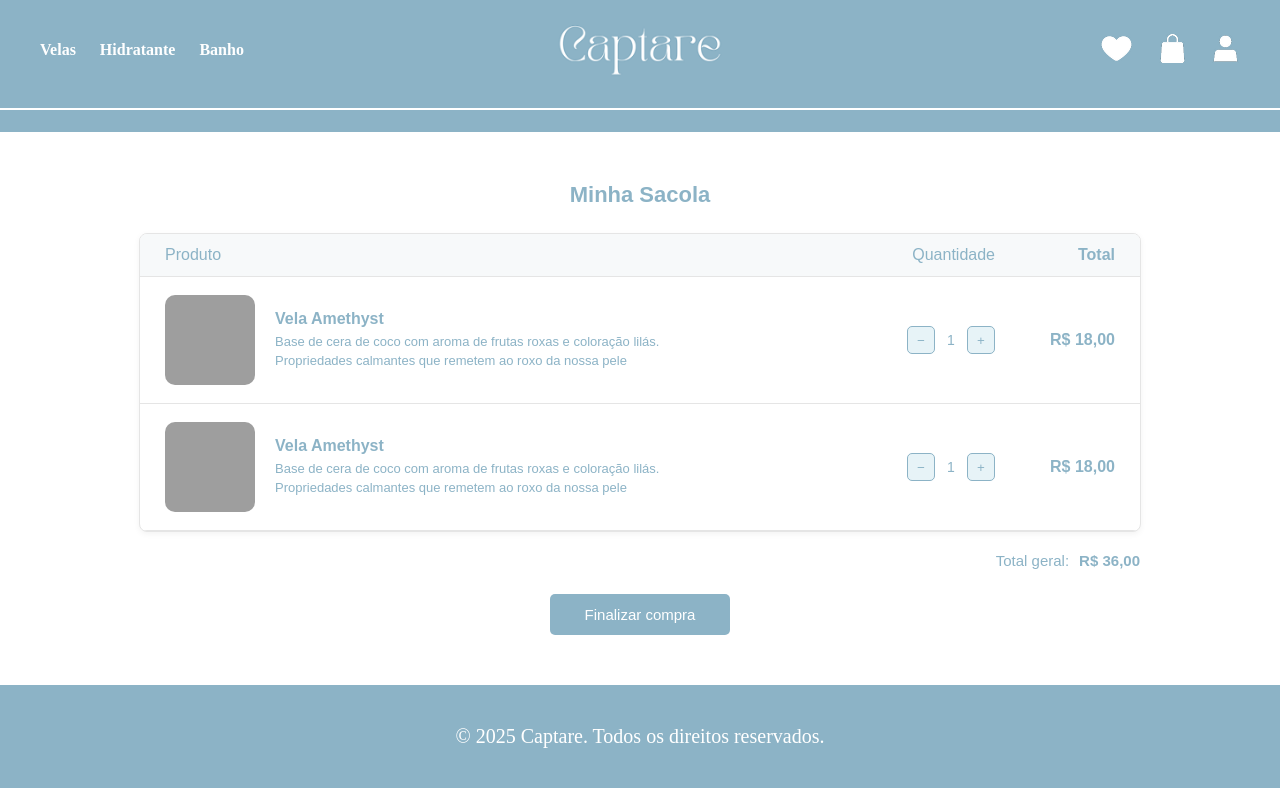
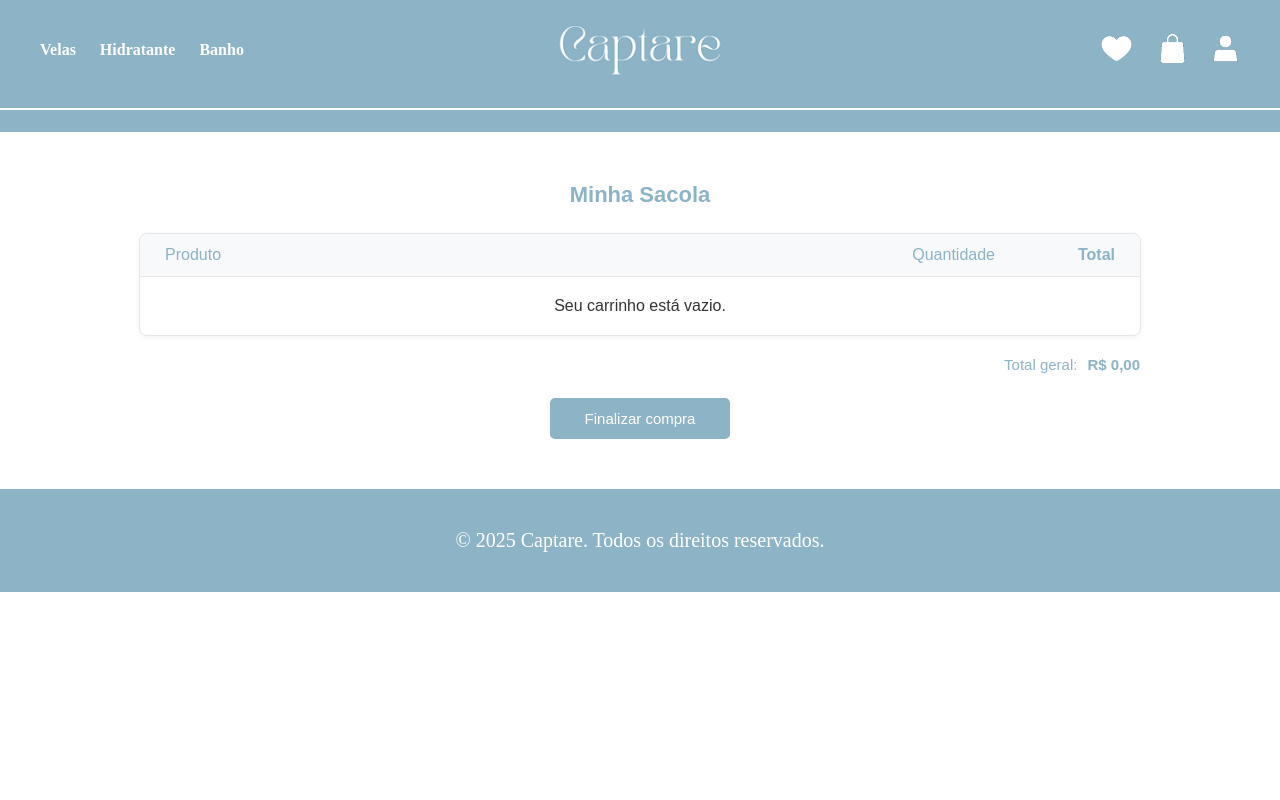
Before and after one commit to fracisconeto/Captare_Front, a Vue app: page /carrinho in a window 1280 px wide. Built offline with nearby package versions, Linux system fonts and the light colour scheme; grey boxes are pictures that could not be loaded.

Commit message:
feat: adicionar suporte ao carrinho de compras com funcionalidades de adicionar, remover e calcular total

```diff
--- a/package.json
+++ b/package.json
@@ -14,6 +14,7 @@
   },
   "dependencies": {
     "@supabase/supabase-js": "^2.78.0",
+    "@vueuse/core": "^14.0.0",
     "axios": "^1.13.1",
     "pinia": "^3.0.1",
     "vue": "^3.5.13",
--- /dev/null
+++ b/src/stores/carrinho.js
@@ -0,0 +1,44 @@
+import { defineStore } from 'pinia'
+import { useStorage } from '@vueuse/core'
+import { reactive } from 'vue'
+
+export const useCarrinhoStore = defineStore('carrinho', () => {
+  const itens = reactive(useStorage('carrinho-itens', []))
+
+  function adicionarItem(item) {
+    const existente = itens.value.find((i) => i.id === item.id)
+    if (existente) {
+      existente.quantidade += item.quantidade || 1
+    } else {
+      itens.value.push({
+        ...item,
+        quantidade: item.quantidade || 1,
+      })
+    }
+  }
+
+  function removerItem(itemId) {
+    const index = itens.value.findIndex((i) => i.id === itemId)
+    if (index > -1) {
+      itens.value.splice(index, 1)
+    }
+  }
+
+  function limparCarrinho() {
+    itens.value.splice(0, itens.length)
+  }
+
+  const totalItens = () => {
+    return itens.value.reduce((total, item) => total + (parseInt(item.quantidade) || 0), 0)
+  }
+
+  const totalPreco = () => {
+    return itens.value.reduce((total, item) => {
+      const preco = parseFloat(item.preco) || 0
+      const quantidade = parseInt(item.quantidade) || 0
+      return total + preco * quantidade
+    }, 0)
+  }
+
+  return { itens, adicionarItem, removerItem, limparCarrinho, totalItens, totalPreco }
+})
--- a/src/views/BanhoView.vue
+++ b/src/views/BanhoView.vue
@@ -1,28 +1,28 @@
 <script setup>
 import { ref, onMounted } from 'vue'
 import { supabase } from '../plugins/supabase'
+import { useCarrinhoStore } from '@/stores/carrinho'
 
+const carrinhoStore = useCarrinhoStore()
 const produtos = ref([])
 
 // --- FUNÇÃO PARA RESOLUÇÃO DINÂMICA DE IMAGENS ---
 function getImageUrl(imageFileName, ext = 'png') {
-
-  const ASSETS_BASE = '../assets';
+  const ASSETS_BASE = '../assets'
 
   if (!imageFileName) {
-    return new URL(`${ASSETS_BASE}/vela1.png`, import.meta.url).href;
+    return new URL(`${ASSETS_BASE}/vela1.png`, import.meta.url).href
   }
 
-  const PRODUTOS_DIR = `${ASSETS_BASE}/produtos`;
+  const PRODUTOS_DIR = `${ASSETS_BASE}/produtos`
 
   if (/\.[a-zA-Z0-9]+$/.test(imageFileName)) {
-    return new URL(`${PRODUTOS_DIR}/${imageFileName}`, import.meta.url).href;
+    return new URL(`${PRODUTOS_DIR}/${imageFileName}`, import.meta.url).href
   }
 
-  return new URL(`${PRODUTOS_DIR}/${imageFileName}.${ext}`, import.meta.url).href;
+  return new URL(`${PRODUTOS_DIR}/${imageFileName}.${ext}`, import.meta.url).href
 }
 // ----------------------------------------------------
-
 
 const getItensDeBanho = async () => {
   // Filtrando pela categoria_id = 3 (Banho) E limitando a 8 itens
@@ -37,9 +37,9 @@
     return
   }
 
-  produtos.value = data.map(p => ({
+  produtos.value = data.map((p) => ({
     ...p,
-    imgSrc: getImageUrl(p.image1, 'png')
+    imgSrc: getImageUrl(p.image1, 'png'),
   }))
 }
 
@@ -47,7 +47,6 @@
   getItensDeBanho()
 })
 </script>
-
 
 <template>
   <div class="velas-container">
@@ -67,7 +66,12 @@
         </div>
         <div class="container-adicionar">
           <img src="../assets/coracao.png" alt="favoritar" />
-          <button class="btn-adicionar">Adicionar</button>
+          <button
+            class="btn-adicionar"
+            @click="carrinhoStore.adicionarItem({ ...produto, quantidade: 1 })"
+          >
+            Adicionar
+          </button>
         </div>
       </div>
     </div>
@@ -75,17 +79,76 @@
 </template>
 <style scoped>
 /* Seu CSS permanece igual */
-.velas-container { padding: 60px 80px; background-color: #fff; display: flex; flex-direction: column; align-items: center; }
-.titulo { display: flex; align-items: center; gap: 16px; margin-bottom: 48px; }
-.titulo img { width: 40px; height: 40px; }
-.titulo h1 { font-size: 36px; color: #8CB3C6; font-weight: 600; }
-.grid-velas { display: grid; grid-template-columns: repeat(4, 1fr); gap: 48px; width: 100%; max-width: 1400px; }
-.box-vela { background-color: #8CB3C6; padding: 24px; display: flex; flex-direction: column; align-items: center; }
-.container-img img { width: 100%; height: auto; }
-.continer-texto { text-align: center; margin: 20px 0; }
-.continer-texto h3 { font-size: 20px; color: white; margin-bottom: 8px; }
-.continer-texto h2 { font-size: 22px; color: white; margin: 0; }
-.container-adicionar { display: flex; align-items: center; gap: 12px; }
-.container-adicionar img { width: 28px; height: 28px; }
-.btn-adicionar { background-color: #fff; color: #8CB3C6; font-weight: bold; border: none; padding: 10px 18px; font-size: 16px; cursor: pointer; }
+.velas-container {
+  padding: 60px 80px;
+  background-color: #fff;
+  display: flex;
+  flex-direction: column;
+  align-items: center;
+}
+.titulo {
+  display: flex;
+  align-items: center;
+  gap: 16px;
+  margin-bottom: 48px;
+}
+.titulo img {
+  width: 40px;
+  height: 40px;
+}
+.titulo h1 {
+  font-size: 36px;
+  color: #8cb3c6;
+  font-weight: 600;
+}
+.grid-velas {
+  display: grid;
+  grid-template-columns: repeat(4, 1fr);
+  gap: 48px;
+  width: 100%;
+  max-width: 1400px;
+}
+.box-vela {
+  background-color: #8cb3c6;
+  padding: 24px;
+  display: flex;
+  flex-direction: column;
+  align-items: center;
+}
+.container-img img {
+  width: 100%;
+  height: auto;
+}
+.continer-texto {
+  text-align: center;
+  margin: 20px 0;
+}
+.continer-texto h3 {
+  font-size: 20px;
+  color: white;
+  margin-bottom: 8px;
+}
+.continer-texto h2 {
+  font-size: 22px;
+  color: white;
+  margin: 0;
+}
+.container-adicionar {
+  display: flex;
+  align-items: center;
+  gap: 12px;
+}
+.container-adicionar img {
+  width: 28px;
+  height: 28px;
+}
+.btn-adicionar {
+  background-color: #fff;
+  color: #8cb3c6;
+  font-weight: bold;
+  border: none;
+  padding: 10px 18px;
+  font-size: 16px;
+  cursor: pointer;
+}
 </style>
--- a/src/views/CarrinhoView.vue
+++ b/src/views/CarrinhoView.vue
@@ -1,40 +1,30 @@
 <script setup>
-import RodaView from '../components/RodaView.vue';
-import { reactive, computed } from "vue";
+import RodaView from '../components/RodaView.vue'
+import { useCarrinhoStore } from '@/stores/carrinho'
+const carrinhoStore = useCarrinhoStore()
 
-const produtos = reactive([
-  {
-    nome: "Vela Amethyst",
-    descricao:
-      "Base de cera de coco com aroma de frutas roxas e coloração lilás. Propriedades calmantes que remetem ao roxo da nossa pele",
-    preco: 18.0,
-    quantidade: 1,
-    imagem:
-      "https://cdn-icons-png.flaticon.com/512/6996/6996140.png",
-  },
-  {
-    nome: "Vela Amethyst",
-    descricao:
-      "Base de cera de coco com aroma de frutas roxas e coloração lilás. Propriedades calmantes que remetem ao roxo da nossa pele",
-    preco: 18.0,
-    quantidade: 1,
-    imagem:
-      "https://cdn-icons-png.flaticon.com/512/6996/6996140.png",
-  },
-]);
+// =======================
+// Carrinho Sacola (feat-17)
+// =======================
+const produtos = carrinhoStore.$state.itens
 
-function aumentarQuantidade(i) {
-  produtos[i].quantidade++;
+function aumentarQuantidade(index) {
+  if (produtos[index]) {
+    produtos[index].quantidade += 1
+  }
 }
 
-function diminuirQuantidade(i) {
-  if (produtos[i].quantidade > 1) produtos[i].quantidade--;
+function diminuirQuantidade(index) {
+  if (produtos[index]) {
+    if (produtos[index].quantidade > 1) {
+      produtos[index].quantidade -= 1
+    } else {
+      carrinhoStore.removerItem(produtos[index].id)
     }
-
-const totalGeral = computed(() =>
-  produtos.reduce((acc, item) => acc + item.preco * item.quantidade, 0)
-);
-</script><template>
+  }
+}
+</script>
+<template>
   <div class="sacola-container">
     <h2 class="titulo">Minha Sacola</h2>
 
@@ -45,13 +35,10 @@
         <span class="coluna-total">Total</span>
       </div>
 
-      <div
-        class="linha-produto"
-        v-for="(item, index) in produtos"
-        :key="index"
-      >
+      <template v-if="produtos.length > 0">
+        <div class="linha-produto" v-for="(item, index) in produtos" :key="index">
           <div class="coluna-produto">
-          <img :src="item.imagem" alt="Produto" class="imagem-produto" />
+            <img :src="item.imgSrc" alt="Produto" class="imagem-produto" />
             <div class="info-produto">
               <h3 class="nome-produto">{{ item.nome }}</h3>
               <p class="descricao">{{ item.descricao }}</p>
@@ -68,26 +55,26 @@
             R$ {{ (item.preco * item.quantidade).toFixed(2).replace('.', ',') }}
           </div>
         </div>
+      </template>
+      <div v-else>
+        <p style="padding: 20px; text-align: center;">Seu carrinho está vazio.</p>
+      </div>
     </div>
 
     <div class="total-geral">
       <span>Total geral:</span>
-      <strong>R$ {{ totalGeral.toFixed(2).replace('.', ',') }}</strong>
+      <strong>R$ {{ carrinhoStore.totalPreco().toFixed(2).replace('.', ',') }}</strong>
     </div>
 
     <button class="botao-finalizar">Finalizar compra</button>
-
-
   </div>
-   <RodaView/>
+  <RodaView />
 </template>
-
-
 
 <style scoped>
 /* ====== Estrutura geral ====== */
 .sacola-container {
-  font-family: "Poppins", sans-serif;
+  font-family: 'Poppins', sans-serif;
   background-color: #ffffff;
   display: flex;
   flex-direction: column;
@@ -240,6 +227,4 @@
 }
 
 /* ====== Rodapé ====== */
-
-
 </style>
--- a/src/views/HidratantesView.vue
+++ b/src/views/HidratantesView.vue
@@ -1,7 +1,9 @@
 <script setup>
 import { ref, onMounted } from 'vue'
 import { supabase } from '../plugins/supabase'
+import { useCarrinhoStore } from '@/stores/carrinho'
 
+const carrinhoStore = useCarrinhoStore()
 const produtos = ref([])
 
 // --- FUNÇÃO PARA RESOLUÇÃO DINÂMICA DE IMAGENS ---
@@ -67,7 +69,7 @@
         </div>
         <div class="container-adicionar">
           <img src="../assets/coracao.png" alt="favoritar" />
-          <button class="btn-adicionar">Adicionar</button>
+          <button class="btn-adicionar" @click="carrinhoStore.adicionarItem({ ...produto, quantidade: 1 })">Adicionar</button>
         </div>
       </div>
     </div>
--- a/src/views/VelasView.vue
+++ b/src/views/VelasView.vue
@@ -1,6 +1,8 @@
 <script setup>
-import { ref, reactive, computed, onMounted } from 'vue'
+import { ref, onMounted } from 'vue'
 import { supabase } from '../plugins/supabase'
+import { useCarrinhoStore } from '@/stores/carrinho'
+const carrinhoStore = useCarrinhoStore()
 
 // =======================
 // Produtos Velas (dev)
@@ -29,9 +31,9 @@
     return
   }
 
-  produtos.value = data.map(p => ({
+  produtos.value = data.map((p) => ({
     ...p,
-    imgSrc: getImageUrl(p.image1, 'png')
+    imgSrc: getImageUrl(p.image1, 'png'),
   }))
 }
 
@@ -40,20 +42,8 @@
 // =======================
 // Carrinho Sacola (feat-17)
 // =======================
-const carrinho = reactive([
-  {
-    nome: "Vela Amethyst",
-    descricao: "Base de cera de coco com aroma de frutas roxas e coloração lilás. Propriedades calmantes.",
-    preco: 18.0,
-    quantidade: 1,
-    imagem: "https://cdn-icons-png.flaticon.com/512/6996/6996140.png"
-  }
-])
 
-function aumentarQuantidade(i) { carrinho[i].quantidade++ }
-function diminuirQuantidade(i) { if (carrinho[i].quantidade > 1) carrinho[i].quantidade-- }
 
-const totalGeral = computed(() => carrinho.reduce((acc, item) => acc + item.preco * item.quantidade, 0))
 </script>
 
 <template>
@@ -76,8 +66,13 @@
           <h2>R$ {{ produto.preco }}</h2>
         </div>
         <div class="container-adicionar">
-          <img src="../assets/icons/add-to-cart.svg" alt="Adicionar ao carrinho" />
-          <button class="btn-adicionar">Adicionar</button>
+          <img src="../assets/coracao.png" alt="favoritar" />
+          <button
+            class="btn-adicionar"
+            @click="carrinhoStore.adicionarItem({ ...produto, quantidade: 1 })"
+          >
+            Adicionar
+          </button>
         </div>
       </div>
     </div>
@@ -86,44 +81,7 @@
   <!-- ======================= -->
   <!-- Carrinho Sacola (feat-17) -->
   <!-- ======================= -->
-  <div class="sacola-container">
-    <h2 class="titulo">Minha Sacola</h2>
 
-    <div class="tabela">
-      <div class="linha-cabecalho">
-        <span class="coluna-produto">Produto</span>
-        <span class="coluna-quantidade">Quantidade</span>
-        <span class="coluna-total">Total</span>
-      </div>
-
-      <div class="linha-produto" v-for="(item, index) in carrinho" :key="index">
-        <div class="coluna-produto">
-          <img :src="item.imagem" alt="Produto" class="imagem-produto" />
-          <div class="info-produto">
-            <h3 class="nome-produto">{{ item.nome }}</h3>
-            <p class="descricao">{{ item.descricao }}</p>
-          </div>
-        </div>
-
-        <div class="coluna-quantidade">
-          <button class="botao" @click="diminuirQuantidade(index)">−</button>
-          <span class="quantidade">{{ item.quantidade }}</span>
-          <button class="botao" @click="aumentarQuantidade(index)">+</button>
-        </div>
-
-        <div class="coluna-total">
-          R$ {{ (item.preco * item.quantidade).toFixed(2).replace('.', ',') }}
-        </div>
-      </div>
-    </div>
-
-    <div class="total-geral">
-      <span>Total geral:</span>
-      <strong>R$ {{ totalGeral.toFixed(2).replace('.', ',') }}</strong>
-    </div>
-
-    <button class="botao-finalizar">Finalizar compra</button>
-  </div>
 </template>
 
 <style scoped>
@@ -137,39 +95,207 @@
   flex-direction: column;
   align-items: center;
 }
-.titulo { display: flex; align-items: center; gap: 16px; margin-bottom: 48px; }
-.titulo img { width: 40px; height: 40px; }
-.titulo h1 { font-size: 36px; color: #8CB3C6; font-weight: 600; }
-.grid-velas { display: grid; grid-template-columns: repeat(4, 1fr); gap: 48px; width: 100%; max-width: 1400px; }
-.box-vela { background-color: #8CB3C6; padding: 24px; display: flex; flex-direction: column; align-items: center; border-radius: 10px; box-shadow: 0 2px 6px rgba(140,179,198,0.3); }
-.container-img img { width: 100%; height: auto; border-radius: 8px; }
-.continer-texto { text-align: center; margin: 20px 0; }
-.continer-texto h3 { font-size: 20px; color: white; margin-bottom: 8px; }
-.continer-texto h2 { font-size: 22px; color: white; margin: 0; }
-.container-adicionar { display: flex; align-items: center; gap: 12px; }
-.container-adicionar img { width: 28px; height: 28px; }
-.btn-adicionar { background-color: #fff; color: #8CB3C6; font-weight: bold; border: none; padding: 10px 18px; font-size: 16px; cursor: pointer; border-radius: 6px; transition: all 0.2s ease-in-out; }
-.btn-adicionar:hover { background-color: #8CB3C6; color: white; border: 1px solid white; }
+.titulo {
+  display: flex;
+  align-items: center;
+  gap: 16px;
+  margin-bottom: 48px;
+}
+.titulo img {
+  width: 40px;
+  height: 40px;
+}
+.titulo h1 {
+  font-size: 36px;
+  color: #8cb3c6;
+  font-weight: 600;
+}
+.grid-velas {
+  display: grid;
+  grid-template-columns: repeat(4, 1fr);
+  gap: 48px;
+  width: 100%;
+  max-width: 1400px;
+}
+.box-vela {
+  background-color: #8cb3c6;
+  padding: 24px;
+  display: flex;
+  flex-direction: column;
+  align-items: center;
+  border-radius: 10px;
+  box-shadow: 0 2px 6px rgba(140, 179, 198, 0.3);
+}
+.container-img img {
+  width: 100%;
+  height: auto;
+  border-radius: 8px;
+}
+.continer-texto {
+  text-align: center;
+  margin: 20px 0;
+}
+.continer-texto h3 {
+  font-size: 20px;
+  color: white;
+  margin-bottom: 8px;
+}
+.continer-texto h2 {
+  font-size: 22px;
+  color: white;
+  margin: 0;
+}
+.container-adicionar {
+  display: flex;
+  align-items: center;
+  gap: 12px;
+}
+.container-adicionar img {
+  width: 28px;
+  height: 28px;
+}
+.btn-adicionar {
+  background-color: #fff;
+  color: #8cb3c6;
+  font-weight: bold;
+  border: none;
+  padding: 10px 18px;
+  font-size: 16px;
+  cursor: pointer;
+  border-radius: 6px;
+  transition: all 0.2s ease-in-out;
+}
+.btn-adicionar:hover {
+  background-color: #8cb3c6;
+  color: white;
+  border: 1px solid white;
+}
 
 /* ======================= */
 /* Sacola (feat-17) */
 /* ======================= */
-.sacola-container { font-family: "Poppins", sans-serif; background-color: #ffffff; display: flex; flex-direction: column; align-items: center; padding: 50px 40px; color: #8cb3c6; margin-top: 60px; }
-.sacola-container .titulo { font-size: 22px; color: #8cb3c6; margin-bottom: 25px; font-weight: 600; }
-.tabela { width: 92%; max-width: 1100px; border: 1px solid #8cb3c6; border-radius: 8px; overflow: hidden; background-color: #fff; box-shadow: 0 2px 6px rgba(140,179,198,0.3); }
-.linha-cabecalho { display: flex; justify-content: space-between; background-color: #f9fcfd; padding: 12px 25px; font-weight: 500; color: #8cb3c6; border-bottom: 1px solid #8cb3c6; }
-.linha-produto { display: flex; justify-content: space-between; align-items: center; padding: 18px 25px; border-bottom: 1px solid #8cb3c6; }
-.coluna-produto { display: flex; align-items: center; flex: 2; gap: 20px; }
-.imagem-produto { width: 90px; height: 90px; border-radius: 10px; object-fit: cover; border: 1px solid #8cb3c6; }
-.info-produto { max-width: 400px; }
-.nome-produto { font-size: 16px; font-weight: 600; color: #8cb3c6; margin: 0; }
-.descricao { font-size: 13px; color: #8cb3c6; margin-top: 5px; line-height: 1.4; }
-.coluna-quantidade { display: flex; align-items: center; gap: 6px; }
-.botao { background-color: #e7f3f7; border: 1px solid #8cb3c6; color: #8cb3c6; width: 28px; height: 28px; border-radius: 5px; cursor: pointer; transition: all 0.2s; }
-.botao:hover { background-color: #8cb3c6; color: #fff; }
-.quantidade { min-width: 20px; text-align: center; font-size: 14px; color: #8cb3c6; }
-.coluna-total { width: 120px; text-align: right; font-weight: 600; color: #8cb3c6; }
-.total-geral { width: 92%; max-width: 1100px; display: flex; justify-content: flex-end; margin-top: 20px; font-size: 15px; gap: 10px; color: #8cb3c6; }
-.botao-finalizar { margin-top: 25px; background-color: #8cb3c6; color: white; border: none; padding: 12px 35px; border-radius: 5px; cursor: pointer; font-size: 15px; transition: background-color 0.2s; }
-.botao-finalizar:hover { background-color: #7aa2b5; }
+.sacola-container {
+  font-family: 'Poppins', sans-serif;
+  background-color: #ffffff;
+  display: flex;
+  flex-direction: column;
+  align-items: center;
+  padding: 50px 40px;
+  color: #8cb3c6;
+  margin-top: 60px;
+}
+.sacola-container .titulo {
+  font-size: 22px;
+  color: #8cb3c6;
+  margin-bottom: 25px;
+  font-weight: 600;
+}
+.tabela {
+  width: 92%;
+  max-width: 1100px;
+  border: 1px solid #8cb3c6;
+  border-radius: 8px;
+  overflow: hidden;
+  background-color: #fff;
+  box-shadow: 0 2px 6px rgba(140, 179, 198, 0.3);
+}
+.linha-cabecalho {
+  display: flex;
+  justify-content: space-between;
+  background-color: #f9fcfd;
+  padding: 12px 25px;
+  font-weight: 500;
+  color: #8cb3c6;
+  border-bottom: 1px solid #8cb3c6;
+}
+.linha-produto {
+  display: flex;
+  justify-content: space-between;
+  align-items: center;
+  padding: 18px 25px;
+  border-bottom: 1px solid #8cb3c6;
+}
+.coluna-produto {
+  display: flex;
+  align-items: center;
+  flex: 2;
+  gap: 20px;
+}
+.imagem-produto {
+  width: 90px;
+  height: 90px;
+  border-radius: 10px;
+  object-fit: cover;
+  border: 1px solid #8cb3c6;
+}
+.info-produto {
+  max-width: 400px;
+}
+.nome-produto {
+  font-size: 16px;
+  font-weight: 600;
+  color: #8cb3c6;
+  margin: 0;
+}
+.descricao {
+  font-size: 13px;
+  color: #8cb3c6;
+  margin-top: 5px;
+  line-height: 1.4;
+}
+.coluna-quantidade {
+  display: flex;
+  align-items: center;
+  gap: 6px;
+}
+.botao {
+  background-color: #e7f3f7;
+  border: 1px solid #8cb3c6;
+  color: #8cb3c6;
+  width: 28px;
+  height: 28px;
+  border-radius: 5px;
+  cursor: pointer;
+  transition: all 0.2s;
+}
+.botao:hover {
+  background-color: #8cb3c6;
+  color: #fff;
+}
+.quantidade {
+  min-width: 20px;
+  text-align: center;
+  font-size: 14px;
+  color: #8cb3c6;
+}
+.coluna-total {
+  width: 120px;
+  text-align: right;
+  font-weight: 600;
+  color: #8cb3c6;
+}
+.total-geral {
+  width: 92%;
+  max-width: 1100px;
+  display: flex;
+  justify-content: flex-end;
+  margin-top: 20px;
+  font-size: 15px;
+  gap: 10px;
+  color: #8cb3c6;
+}
+.botao-finalizar {
+  margin-top: 25px;
+  background-color: #8cb3c6;
+  color: white;
+  border: none;
+  padding: 12px 35px;
+  border-radius: 5px;
+  cursor: pointer;
+  font-size: 15px;
+  transition: background-color 0.2s;
+}
+.botao-finalizar:hover {
+  background-color: #7aa2b5;
+}
 </style>
```
Also changed, not shown: 1 other file (tests, documents, lock files or other folders). Lines whose indentation alone changed are shown as unchanged.
